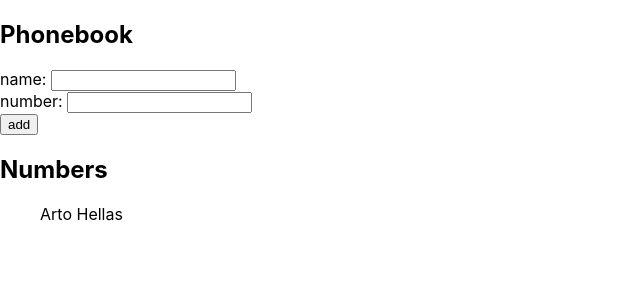
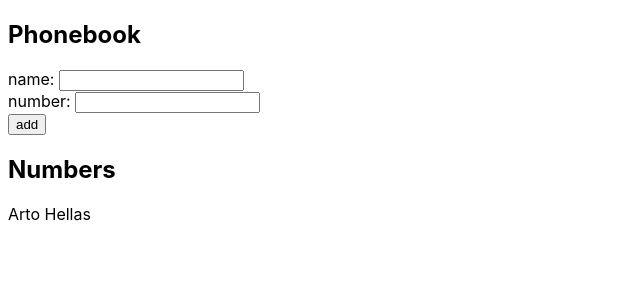
Before and after one commit to nyksy/FullStackOpen2020, a React (Create React App) app in the folder osa2/puhelinluettelo/: page / in a window 1280 px wide. Shown: the top 300 px of the page, without its empty margins (0-640 px from the left). Built offline with nearby package versions, Linux system fonts and the light colour scheme.

Commit message:
osa2 t. ->2.7 asti

```diff
--- a/osa2/puhelinluettelo/src/App.js
+++ b/osa2/puhelinluettelo/src/App.js
@@ -1,6 +1,7 @@
 import React, { useState } from 'react'
 import Name from './components/Name'
 
+//TODO ->2.7 asti
 const App = () => {
   const [persons, setPersons] = useState([{ name: 'Arto Hellas', id: 1}])
   const [newName, setNewName] = useState('')
@@ -9,7 +10,6 @@ const App = () => {
     event.preventDefault()
     const nameObject = {
       name: newName,
-      date: new Date().toISOString(),
       id: persons.length + 1,
     }
 
@@ -21,7 +21,7 @@ const App = () => {
     console.log(event.target.value)
     setNewName(event.target.value)
   }
-
+  window.alert('xd')
   return (
     <div>
       <h2>Phonebook</h2>
@@ -43,11 +43,11 @@ const App = () => {
         </div>
       </form>
       <h2>Numbers</h2>
-      <ul>
+      <div>
         {persons.map(name =>
           <Name key={name.id} name={name} />
         )}
-      </ul>
+      </div>
     </div>
   )
 }
--- a/osa2/puhelinluettelo/src/index.css
+++ b/osa2/puhelinluettelo/src/index.css
@@ -1,5 +1,5 @@
 body {
-  margin: 0;
+  margin: 5;
   font-family: -apple-system, BlinkMacSystemFont, 'Segoe UI', 'Roboto', 'Oxygen',
     'Ubuntu', 'Cantarell', 'Fira Sans', 'Droid Sans', 'Helvetica Neue',
     sans-serif;
```
